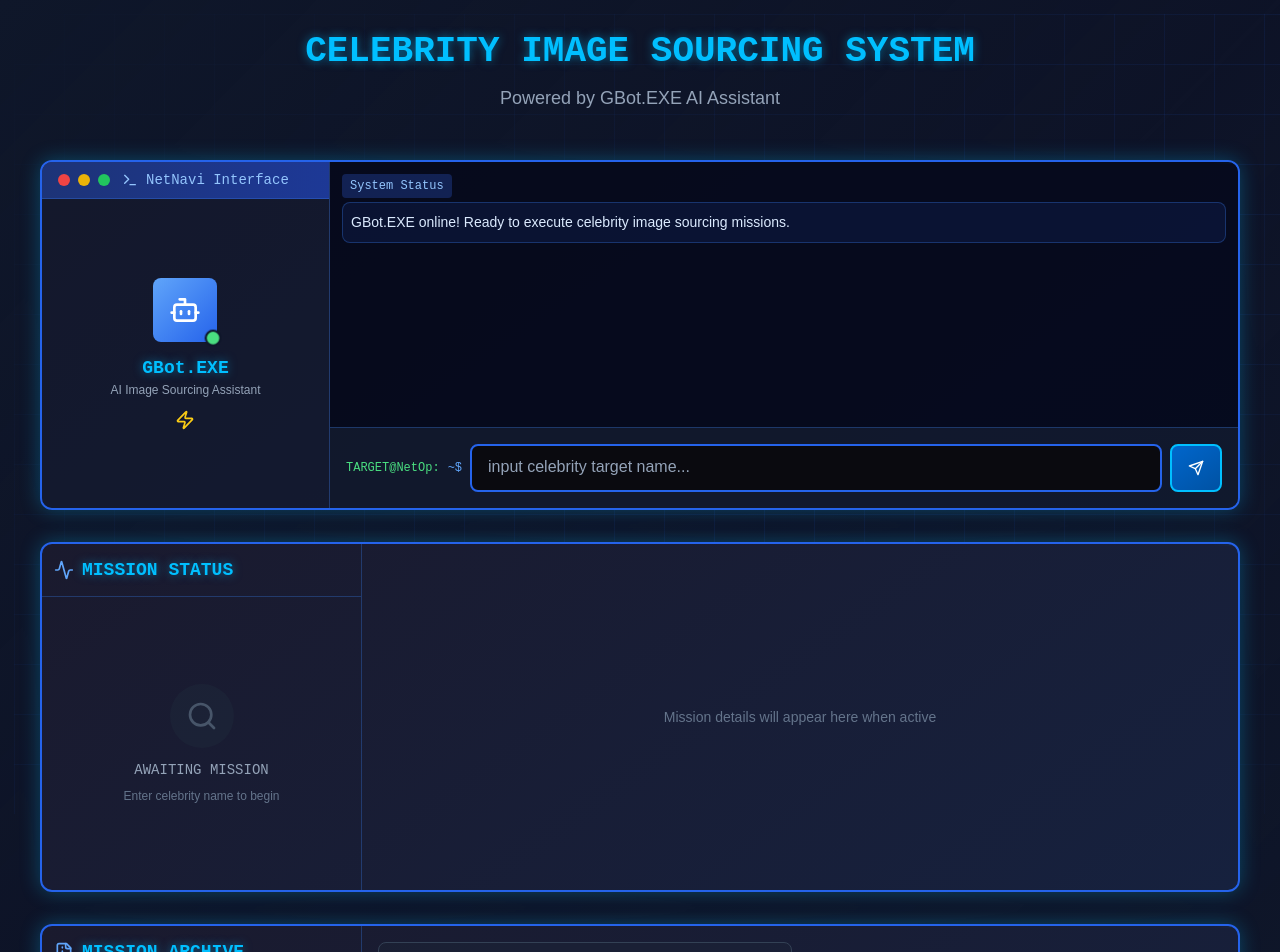
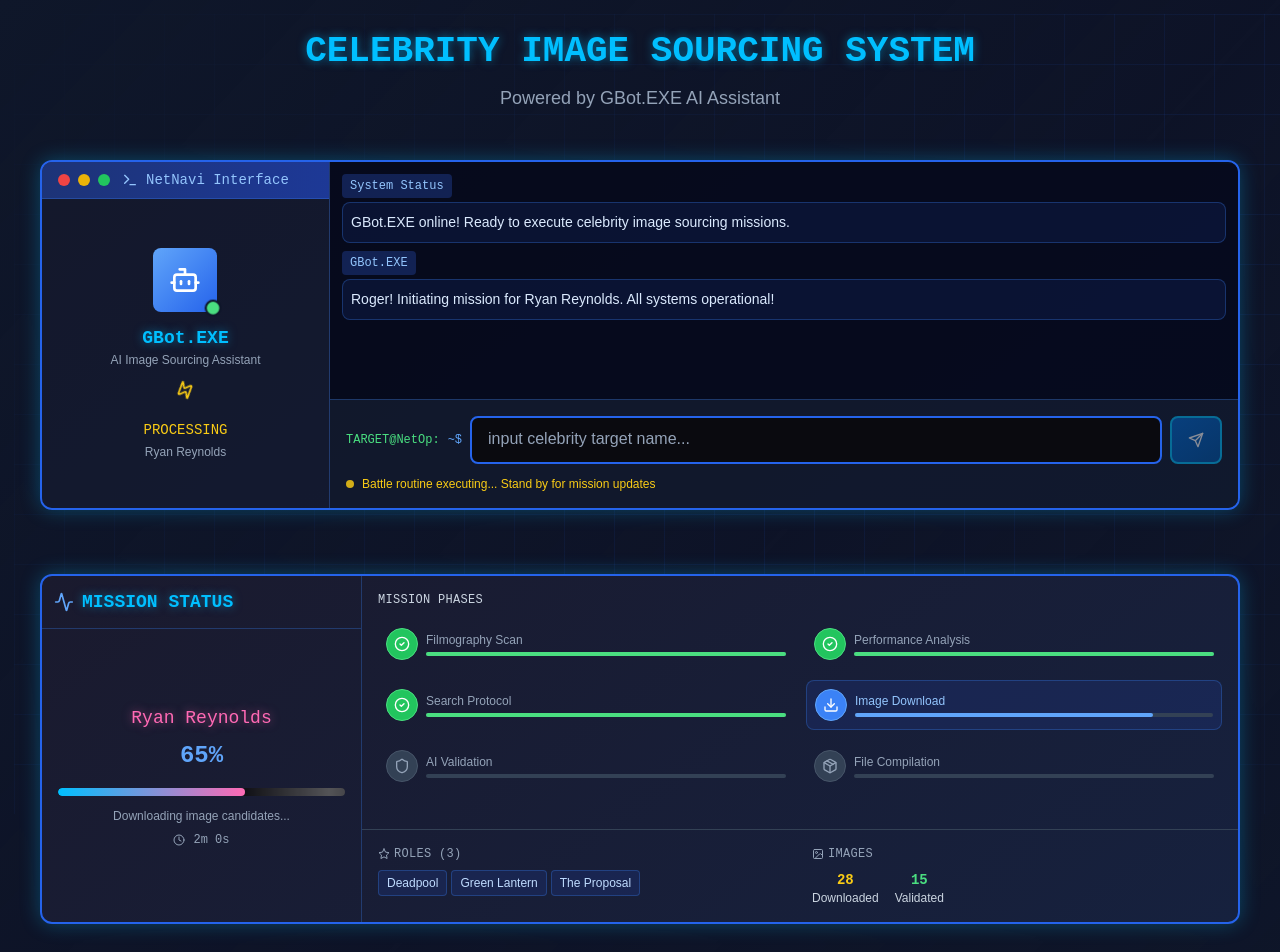
Before and after one commit to Esilos92/print-prep-node, a Next.js app in the folder dashboard/: page / in a window 1280 px wide. Shown: the top 952 px of the page. Built offline with nearby package versions, Linux system fonts and the light colour scheme.

Commit message:
Update page.tsx

```diff
--- a/dashboard/src/app/page.tsx
+++ b/dashboard/src/app/page.tsx
@@ -22,7 +22,17 @@ interface JobStatus {
 
 export default function Dashboard() {
   const [celebrityName, setCelebrityName] = useState('');
-  const [currentJob, setCurrentJob] = useState<JobStatus | null>(null);
+  const [currentJob, setCurrentJob] = useState<JobStatus | null>({
+    id: 'mock-1',
+    celebrity: 'Ryan Reynolds',
+    status: 'running',
+    currentPhase: 'Downloading image candidates...',
+    progress: 65,
+    roles: ['Deadpool', 'Green Lantern', 'The Proposal'],
+    imagesProcessed: 28,
+    imagesValidated: 15,
+    startTime: new Date(Date.now() - 120000) // 2 minutes ago
+  });
   const [jobHistory, setJobHistory] = useState<JobStatus[]>([
     // Mock data for now
     {
@@ -124,8 +134,8 @@ export default function Dashboard() {
           </p>
         </motion.div>
 
-        {/* Three Horizontal Panels with Optimal Spacing */}
-        <div className="max-w-7xl mx-auto w-full space-y-8">
+        {/* Three Horizontal Panels with Better Spacing */}
+        <div className="max-w-7xl mx-auto w-full space-y-16">
 
           {/* Panel 1 - GBot Terminal */}
           <motion.div
```
